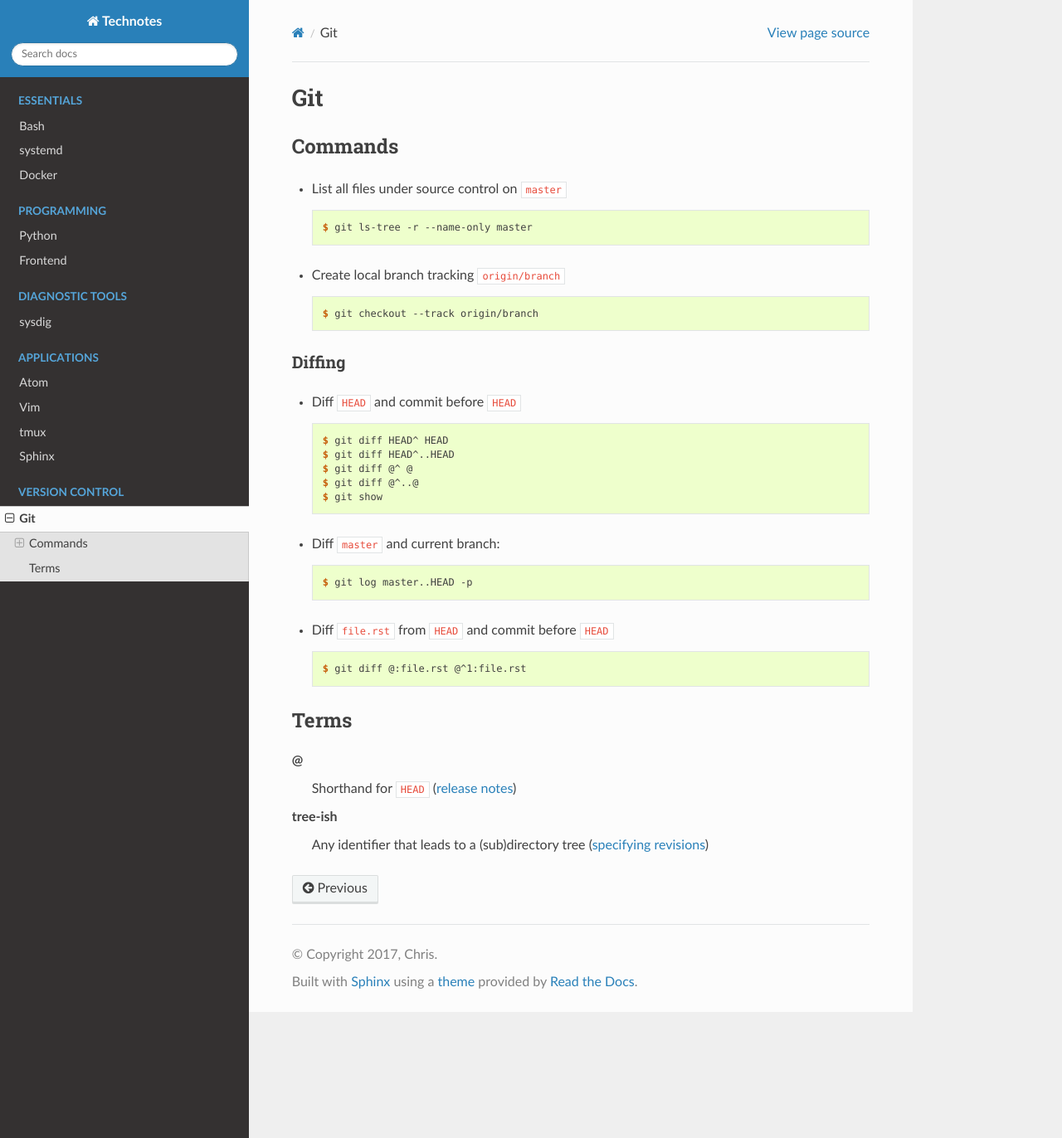
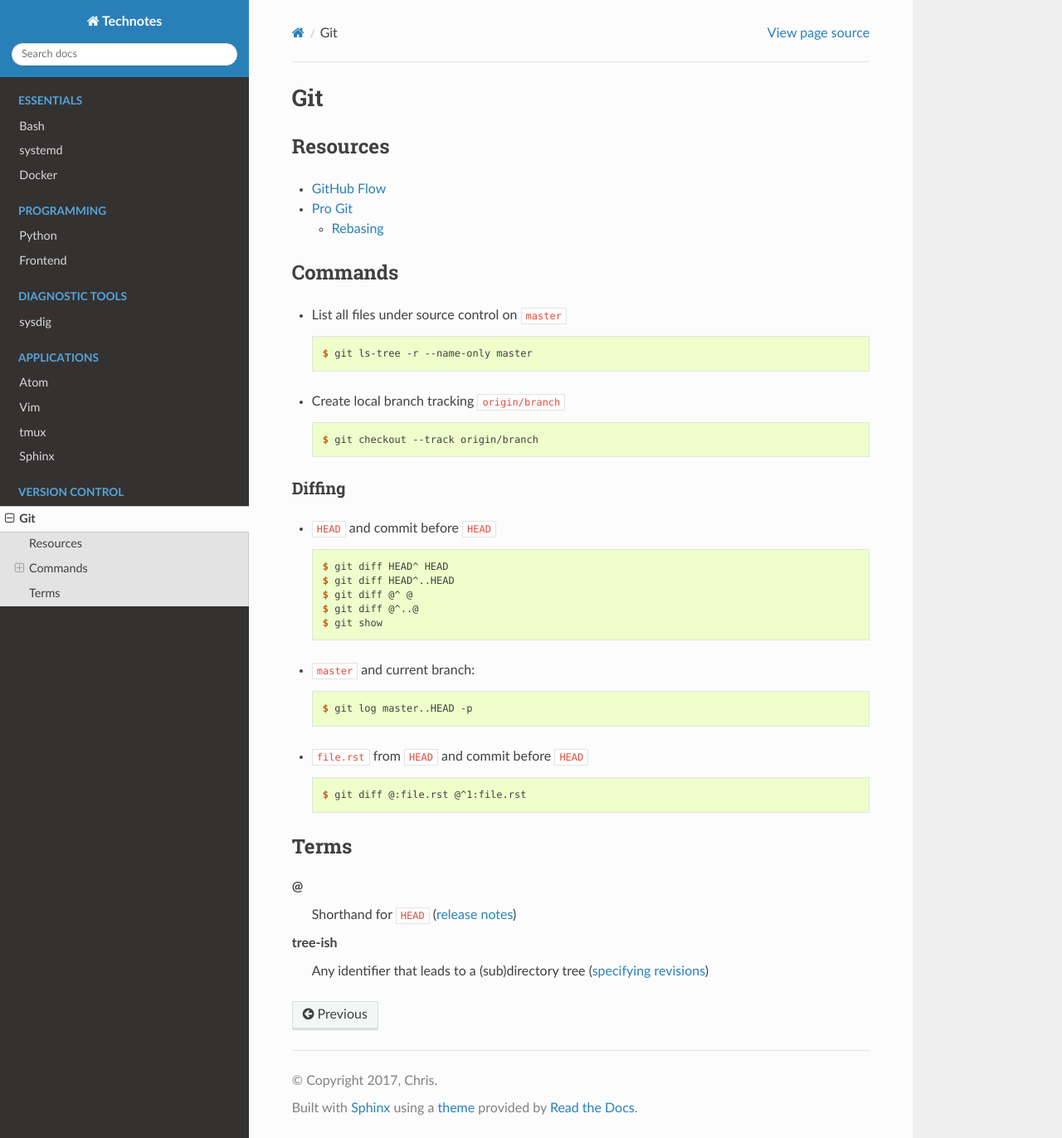
Before and after one commit to heterotopian/technotes, a Sphinx documentation site: the page built from source/git.rst, in a window 1280 px wide and 1372 px high. Shown: the whole window at 83% size. Built offline with Sphinx 7.4.7 and the Read the Docs theme 2.0.0, drawn with Linux system fonts in a browser that asks for light colours.

Commit message:
Minor changes

```diff
--- a/source/git.rst
+++ b/source/git.rst
@@ -5,6 +5,16 @@ Git
 ===
 
 .. highlight:: console
+
+Resources
+=========
+
+- `GitHub Flow <https://guides.github.com/introduction/flow/>`_
+- `Pro Git <https://git-scm.com/book/en/v2>`_
+
+  - `Rebasing <https://git-scm.com/book/en/v2/Git-Branching-Rebasing>`_
+
+
 
 Commands
 ========
@@ -21,7 +31,7 @@ Commands
 Diffing
 -------
 
-- Diff |HEAD| and commit before |HEAD| ::
+- |HEAD| and commit before |HEAD| ::
 
     $ git diff HEAD^ HEAD
     $ git diff HEAD^..HEAD
@@ -29,13 +39,14 @@ Diffing
     $ git diff @^..@
     $ git show
 
-- Diff |master| and current branch::
+- |master| and current branch::
 
     $ git log master..HEAD -p
 
-- Diff ``file.rst`` from |HEAD| and commit before |HEAD| ::
+- ``file.rst`` from |HEAD| and commit before |HEAD| ::
 
     $ git diff @:file.rst @^1:file.rst
+
 
 
 Terms
@@ -50,5 +61,6 @@ tree-ish
     (`specifying revisions <https://www.kernel.org/pub/software/scm/git/docs/gitrevisions.html#_specifying_revisions>`_)
 
 
+
 .. |HEAD| replace:: ``HEAD``
 .. |master| replace:: ``master``
```
